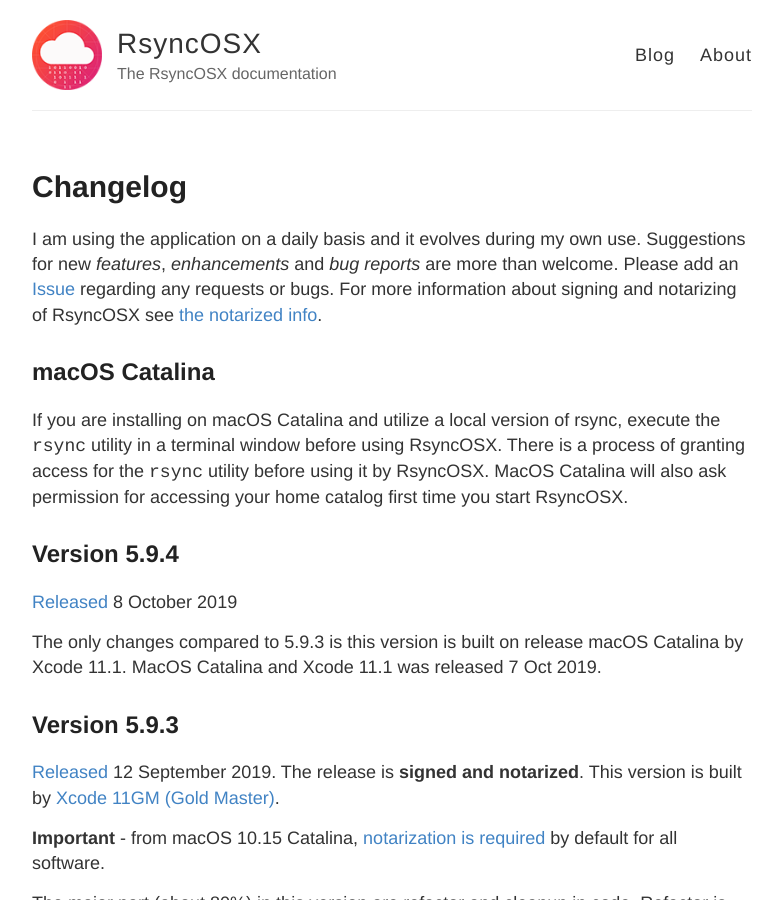
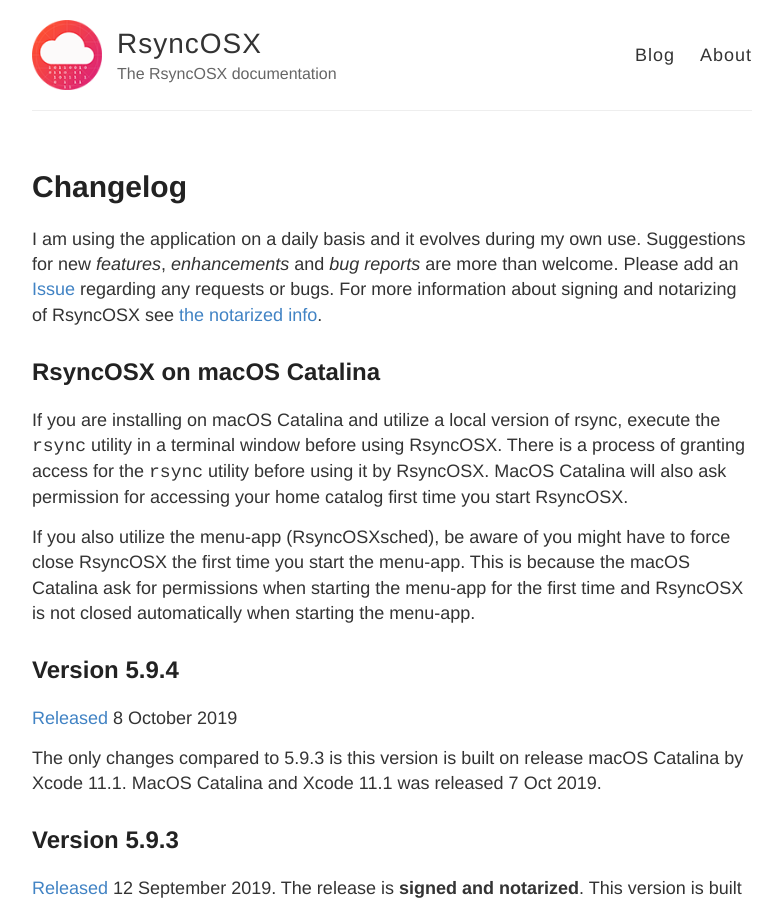
Before and after one commit to d2s/Documentation, a Jekyll site: the page built from _posts/2018-04-10-Changelog.md, in a window 1280 px wide and 900 px high. Shown: the whole window, without its empty margins (248-1030 px from the left). Built offline with Jekyll 4.4.1, drawn with Linux system fonts in a browser that asks for light colours.

Commit message:
Update 2018-04-10-Changelog.md

```diff
--- a/_posts/2018-04-10-Changelog.md
+++ b/_posts/2018-04-10-Changelog.md
@@ -5,9 +5,11 @@ permalink: Changelog
 ---
 I am using the application on a daily basis and it evolves during my own use. Suggestions for new *features*, *enhancements* and *bug reports* are more than welcome. Please add an [Issue](https://github.com/rsyncOSX/RsyncOSX/issues) regarding any requests or bugs. For more information about signing and notarizing of RsyncOSX see [the notarized info](/Notarized).
 
-## macOS Catalina
+## RsyncOSX on macOS Catalina
 
 If you are installing on macOS Catalina and utilize a local version of rsync, execute the `rsync` utility in a terminal window before using RsyncOSX. There is a process of granting access for the `rsync` utility before using it by RsyncOSX. MacOS Catalina will also ask permission for accessing your home catalog first time you start RsyncOSX.
+
+If you also utilize the menu-app (RsyncOSXsched), be aware of you might have to force close RsyncOSX the first time you start the menu-app. This is because the macOS Catalina ask for permissions when starting the menu-app for the first time and RsyncOSX is not closed automatically when starting the menu-app.
 
 ## Version 5.9.4
 
```
